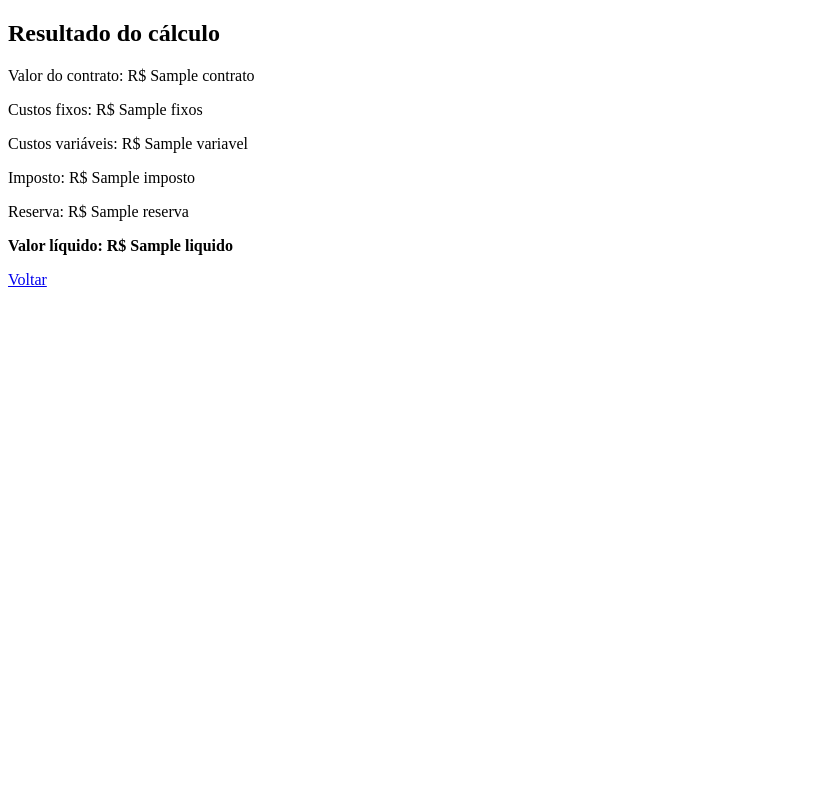
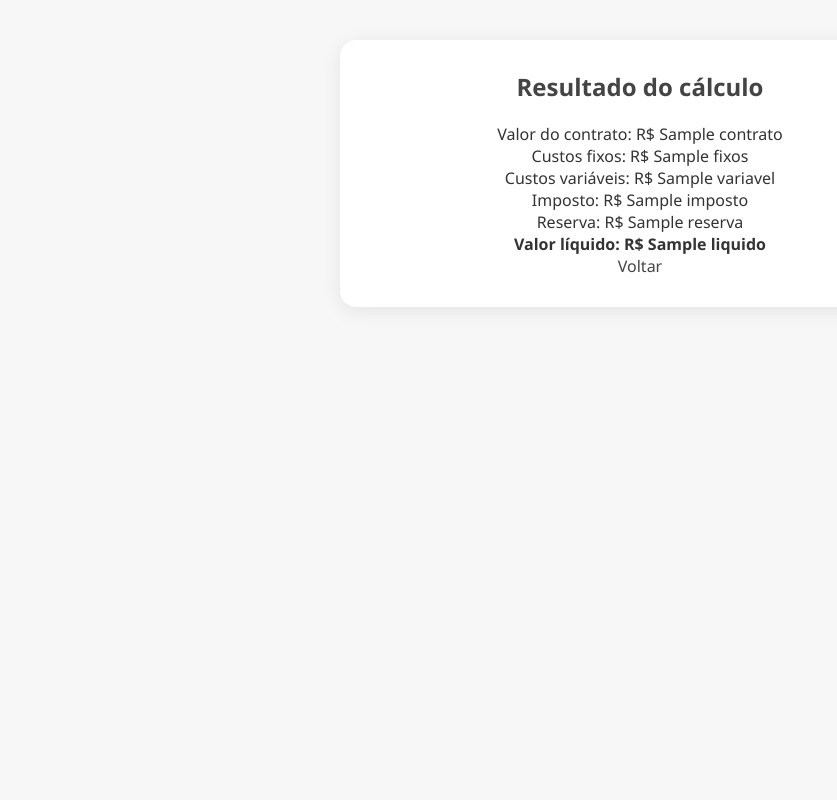
Before and after one commit to souviitor/PJControl, a Flask app: template templates/resultado.html in a window 1280 px wide. Shown: the whole page, without its empty margins (0-837 px from the left). Run offline with Flask 3, Linux system fonts and the light colour scheme; the template is opened without the code that fills it: most values are stand-ins (such as "Sample title", 1, 10 or a date in 2020).

Commit message:
add pasta de static/css

```diff
--- a/main.py
+++ b/main.py
@@ -26,11 +26,11 @@ def calcular_resultado(contrato, fixos, variavel, aliquota, reserva):
         "liquido": lucro_liquido
     }
 
-@app.route("/")
-def home():
-    return render_template("index.html")
+# @app.route("/")
+# def home():
+#     return render_template("index.html")
 
-@app.route("/calcular", methods=["GET", "POST"])
+@app.route("/", methods=["GET", "POST"])
 def calcular():
     if request.method == "POST":
         contrato = request.form.get("contrato")
--- /dev/null
+++ b/static/css/style.css
@@ -0,0 +1,96 @@
+/* Reset básico */
+* {
+    margin: 0;
+    padding: 0;
+    box-sizing: border-box;
+    font-family: "Segoe UI", Roboto, sans-serif;
+}
+
+/* Fundo clean */
+body {
+    background: #f7f7f7;
+    color: #333;
+    display: flex;
+    justify-content: center;
+    align-items: flex-start;
+    min-height: 100vh;
+    padding: 40px 20px;
+}
+
+/* Container central */
+.container {
+    background: #fff;
+    max-width: 600px;
+    width: 100%;
+    padding: 30px;
+    border-radius: 16px;
+    box-shadow: 0 4px 20px rgba(0,0,0,0.08);
+    text-align: center;
+}
+
+/* Títulos */
+h1, h2 {
+    margin-bottom: 20px;
+    font-weight: 600;
+    color: #444;
+}
+
+/* Formulário */
+form {
+    display: flex;
+    flex-direction: column;
+    gap: 15px;
+    margin-bottom: 25px;
+}
+
+input, button {
+    padding: 12px;
+    border-radius: 8px;
+    border: 1px solid #ccc;
+    font-size: 1rem;
+}
+
+input:focus {
+    outline: none;
+    border-color: #888;
+}
+
+/* Botão */
+button {
+    background: #333;
+    color: #fff;
+    cursor: pointer;
+    transition: background 0.3s;
+}
+button:hover {
+    background: #555;
+}
+
+/* Links */
+a {
+    text-decoration: none;
+    color: #444;
+    font-weight: 500;
+}
+a:hover {
+    color: #000;
+}
+
+/* Caixa de resultado */
+.resultado {
+    text-align: left;
+    margin-top: 20px;
+}
+
+/* Área de anúncios (Google AdSense) */
+.adsense-box {
+    margin: 30px 0;
+    padding: 15px;
+    background: #fafafa;
+    border: 1px dashed #ccc;
+    border-radius: 12px;
+    min-height: 120px; /* garante espaço mínimo */
+    display: flex;
+    justify-content: center;
+    align-items: center;
+}
--- a/templates/resultado.html
+++ b/templates/resultado.html
@@ -2,9 +2,15 @@
 <html lang="pt-br">
 <head>
     <meta charset="UTF-8">
+    <link rel="stylesheet" href="/static/css/style.css">
     <title>Resultado</title>
 </head>
 <body>
+    <!-- <div class="adsense-box">
+        <p>Espaço para anúncio</p>
+    </div> -->
+
+    <div class="container">
         <h2>Resultado do cálculo</h2>
 
         {% if resultado is string %}
@@ -18,6 +24,7 @@
             <p><b>Valor líquido: R$ {{ resultado.liquido }}</b></p>
         {% endif %}
 
-    <a href="/calcular">Voltar</a>
+        <a href="/">Voltar</a>
+    </div>
 </body>
 </html>
```
Also changed, not shown: templates/calcular.html (+10 -1 lines), templates/index.html (+5 -2 lines). Lines whose indentation alone changed are shown as unchanged.
